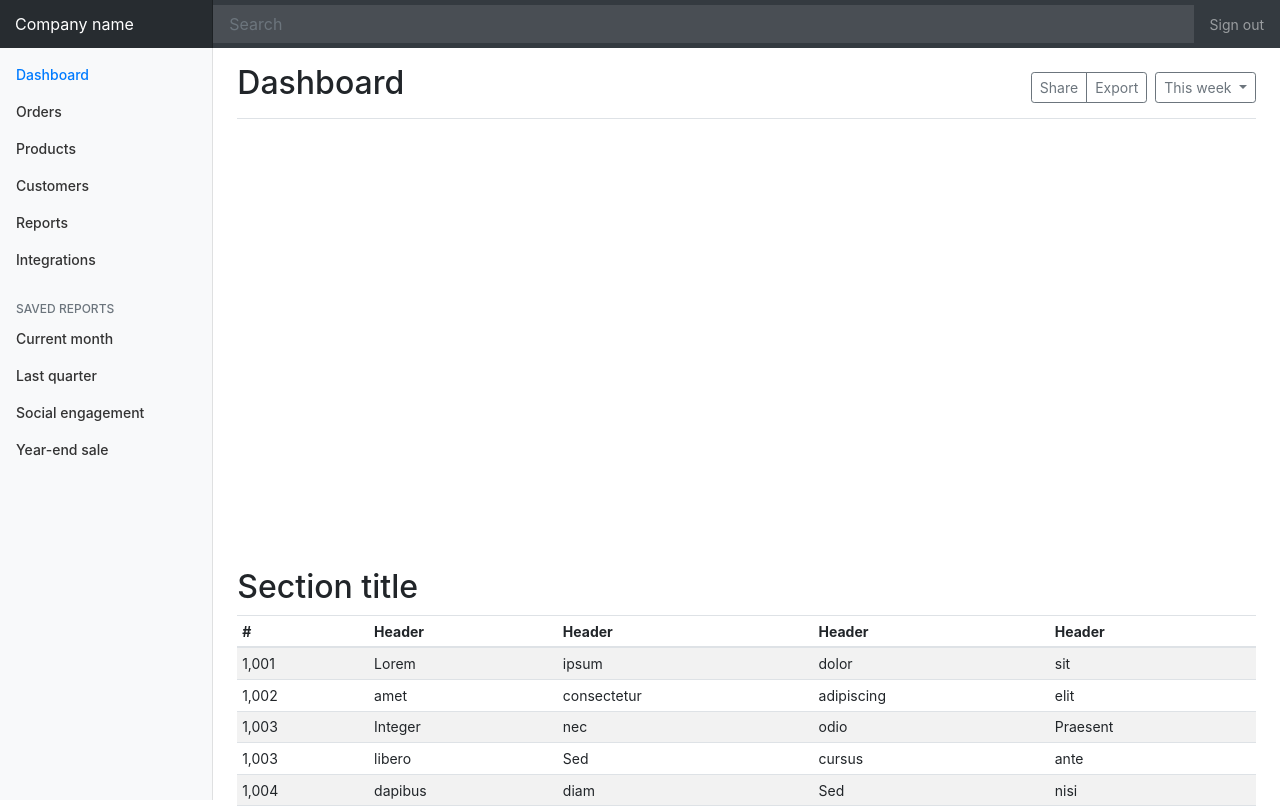
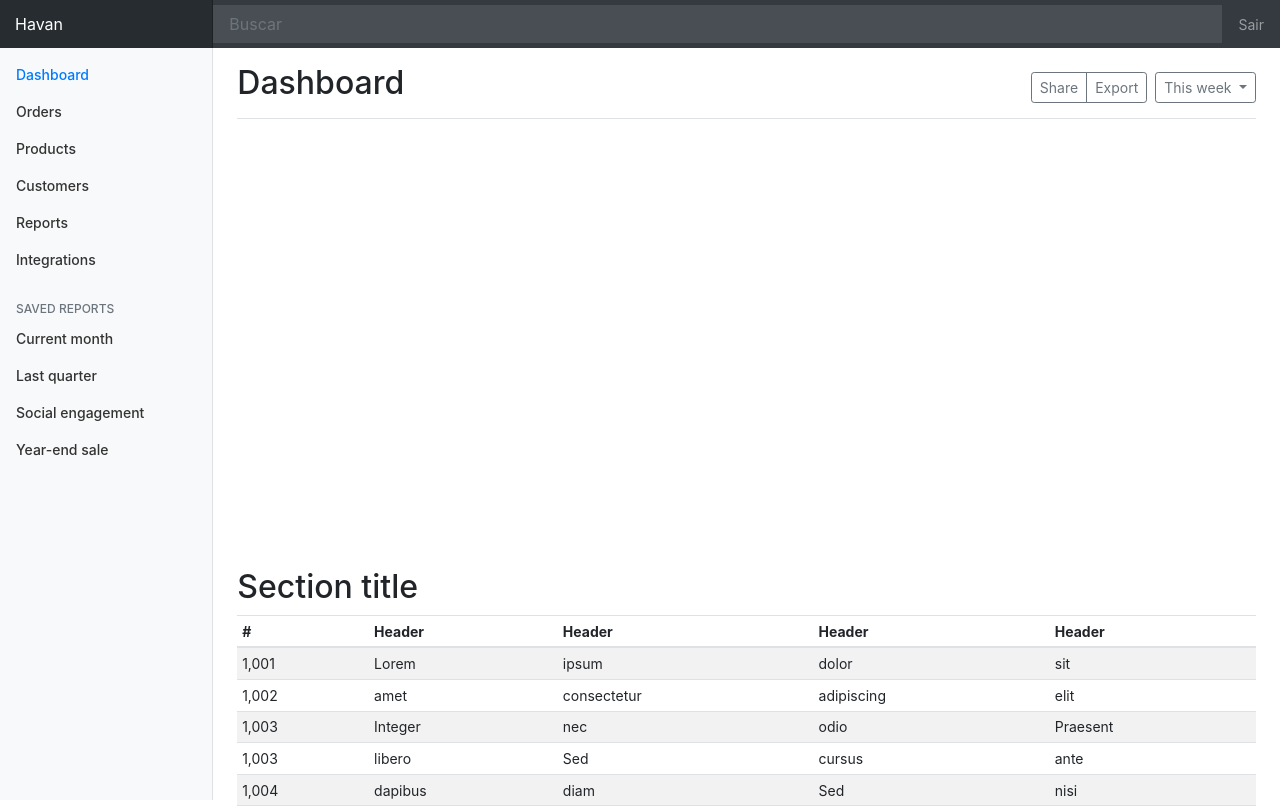
Before and after one commit to jozimarback/ecomerce-adm, an Angular app: page / in a window 1280 px wide. Shown: the top 808 px of the page. Built offline with nearby package versions, Linux system fonts and the light colour scheme.

Commit message:
Criação de componente navbar, sidebar, home e produtos.

```diff
--- a/src/app/app.component.html
+++ b/src/app/app.component.html
@@ -2,81 +2,7 @@
 
 <div class="container-fluid">
   <div class="row">
-    <nav class="col-md-2 d-none d-md-block bg-light sidebar">
-      <div class="sidebar-sticky">
-        <ul class="nav flex-column">
-          <li class="nav-item">
-            <a class="nav-link active" href="#">
-              <span data-feather="home"></span>
-              Dashboard <span class="sr-only">(current)</span>
-            </a>
-          </li>
-          <li class="nav-item">
-            <a class="nav-link" href="#">
-              <span data-feather="file"></span>
-              Orders
-            </a>
-          </li>
-          <li class="nav-item">
-            <a class="nav-link" href="#">
-              <span data-feather="shopping-cart"></span>
-              Products
-            </a>
-          </li>
-          <li class="nav-item">
-            <a class="nav-link" href="#">
-              <span data-feather="users"></span>
-              Customers
-            </a>
-          </li>
-          <li class="nav-item">
-            <a class="nav-link" href="#">
-              <span data-feather="bar-chart-2"></span>
-              Reports
-            </a>
-          </li>
-          <li class="nav-item">
-            <a class="nav-link" href="#">
-              <span data-feather="layers"></span>
-              Integrations
-            </a>
-          </li>
-        </ul>
-
-        <h6 class="sidebar-heading d-flex justify-content-between align-items-center px-3 mt-4 mb-1 text-muted">
-          <span>Saved reports</span>
-          <a class="d-flex align-items-center text-muted" href="#">
-            <span data-feather="plus-circle"></span>
-          </a>
-        </h6>
-        <ul class="nav flex-column mb-2">
-          <li class="nav-item">
-            <a class="nav-link" href="#">
-              <span data-feather="file-text"></span>
-              Current month
-            </a>
-          </li>
-          <li class="nav-item">
-            <a class="nav-link" href="#">
-              <span data-feather="file-text"></span>
-              Last quarter
-            </a>
-          </li>
-          <li class="nav-item">
-            <a class="nav-link" href="#">
-              <span data-feather="file-text"></span>
-              Social engagement
-            </a>
-          </li>
-          <li class="nav-item">
-            <a class="nav-link" href="#">
-              <span data-feather="file-text"></span>
-              Year-end sale
-            </a>
-          </li>
-        </ul>
-      </div>
-    </nav>
+    <app-sidebar></app-sidebar>
 
     <main role="main" class="col-md-9 ml-sm-auto col-lg-10 pt-3 px-4">
       <div class="d-flex justify-content-between flex-wrap flex-md-nowrap align-items-center pb-2 mb-3 border-bottom">
--- a/src/app/app.module.ts
+++ b/src/app/app.module.ts
@@ -3,10 +3,14 @@ import { NgModule } from '@angular/core';
 
 import { AppComponent } from './app.component';
 import { SharedModule } from './shared/shared.module';
+import { HomeComponent } from './home/home.component';
+import { ProdutosComponent } from './produtos/produtos.component';
 
 @NgModule({
   declarations: [
-    AppComponent
+    AppComponent,
+    HomeComponent,
+    ProdutosComponent
   ],
   imports: [
     BrowserModule,
--- /dev/null
+++ b/src/app/home/home.component.html
@@ -0,0 +1,3 @@
+<p>
+  home works!
+</p>
--- /dev/null
+++ b/src/app/home/home.component.ts
@@ -0,0 +1,15 @@
+import { Component, OnInit } from '@angular/core';
+
+@Component({
+  selector: 'app-home',
+  templateUrl: './home.component.html',
+  styles: []
+})
+export class HomeComponent implements OnInit {
+
+  constructor() { }
+
+  ngOnInit() {
+  }
+
+}
--- /dev/null
+++ b/src/app/produtos/produtos.component.html
@@ -0,0 +1,3 @@
+<p>
+  produtos works!
+</p>
--- /dev/null
+++ b/src/app/produtos/produtos.component.ts
@@ -0,0 +1,15 @@
+import { Component, OnInit } from '@angular/core';
+
+@Component({
+  selector: 'app-produtos',
+  templateUrl: './produtos.component.html',
+  styles: []
+})
+export class ProdutosComponent implements OnInit {
+
+  constructor() { }
+
+  ngOnInit() {
+  }
+
+}
--- a/src/app/shared/navbar/navbar.component.ts
+++ b/src/app/shared/navbar/navbar.component.ts
@@ -4,11 +4,11 @@ import { Component, OnInit } from '@angular/core';
   selector: 'app-navbar',
   template: `
     <nav class="navbar navbar-dark sticky-top bg-dark flex-md-nowrap p-0">
-      <a class="navbar-brand col-sm-3 col-md-2 mr-0" href="#">Company name</a>
-      <input class="form-control form-control-dark w-100" type="text" placeholder="Search" aria-label="Search">
+      <a class="navbar-brand col-sm-3 col-md-2 mr-0" href="#">Havan</a>
+      <input class="form-control form-control-dark w-100" type="text" placeholder="Buscar" aria-label="Buscar">
       <ul class="navbar-nav px-3">
         <li class="nav-item text-nowrap">
-          <a class="nav-link" href="#">Sign out</a>
+          <a class="nav-link" href="#">Sair</a>
         </li>
       </ul>
     </nav>
--- a/src/app/shared/shared.module.ts
+++ b/src/app/shared/shared.module.ts
@@ -1,14 +1,16 @@
 import { NgModule } from '@angular/core';
 import { CommonModule } from '@angular/common';
 import { NavbarComponent } from './navbar/navbar.component';
+import { SidebarComponent } from './sidebar/sidebar.component';
 
 @NgModule({
   imports: [
     CommonModule
   ],
-  declarations: [NavbarComponent],
+  declarations: [NavbarComponent, SidebarComponent],
   exports:[
-    NavbarComponent
+    NavbarComponent,
+    SidebarComponent
   ]
 })
 export class SharedModule { }
--- /dev/null
+++ b/src/app/shared/sidebar/sidebar.component.html
@@ -0,0 +1,75 @@
+<nav class="col-md-2 d-none d-md-block bg-light sidebar">
+    <div class="sidebar-sticky">
+      <ul class="nav flex-column">
+        <li class="nav-item">
+          <a class="nav-link active" href="#">
+            <span data-feather="home"></span>
+            Dashboard <span class="sr-only">(current)</span>
+          </a>
+        </li>
+        <li class="nav-item">
+          <a class="nav-link" href="#">
+            <span data-feather="file"></span>
+            Orders
+          </a>
+        </li>
+        <li class="nav-item">
+          <a class="nav-link" href="#">
+            <span data-feather="shopping-cart"></span>
+            Products
+          </a>
+        </li>
+        <li class="nav-item">
+          <a class="nav-link" href="#">
+            <span data-feather="users"></span>
+            Customers
+          </a>
+        </li>
+        <li class="nav-item">
+          <a class="nav-link" href="#">
+            <span data-feather="bar-chart-2"></span>
+            Reports
+          </a>
+        </li>
+        <li class="nav-item">
+          <a class="nav-link" href="#">
+            <span data-feather="layers"></span>
+            Integrations
+          </a>
+        </li>
+      </ul>
+
+      <h6 class="sidebar-heading d-flex justify-content-between align-items-center px-3 mt-4 mb-1 text-muted">
+        <span>Saved reports</span>
+        <a class="d-flex align-items-center text-muted" href="#">
+          <span data-feather="plus-circle"></span>
+        </a>
+      </h6>
+      <ul class="nav flex-column mb-2">
+        <li class="nav-item">
+          <a class="nav-link" href="#">
+            <span data-feather="file-text"></span>
+            Current month
+          </a>
+        </li>
+        <li class="nav-item">
+          <a class="nav-link" href="#">
+            <span data-feather="file-text"></span>
+            Last quarter
+          </a>
+        </li>
+        <li class="nav-item">
+          <a class="nav-link" href="#">
+            <span data-feather="file-text"></span>
+            Social engagement
+          </a>
+        </li>
+        <li class="nav-item">
+          <a class="nav-link" href="#">
+            <span data-feather="file-text"></span>
+            Year-end sale
+          </a>
+        </li>
+      </ul>
+    </div>
+  </nav>
--- /dev/null
+++ b/src/app/shared/sidebar/sidebar.component.ts
@@ -0,0 +1,15 @@
+import { Component, OnInit } from '@angular/core';
+
+@Component({
+  selector: 'app-sidebar',
+  templateUrl:'./sidebar.component.html',
+  styles: []
+})
+export class SidebarComponent implements OnInit {
+
+  constructor() { }
+
+  ngOnInit() {
+  }
+
+}
```
Also changed, not shown: 1 other file (tests, documents, lock files or other folders).
